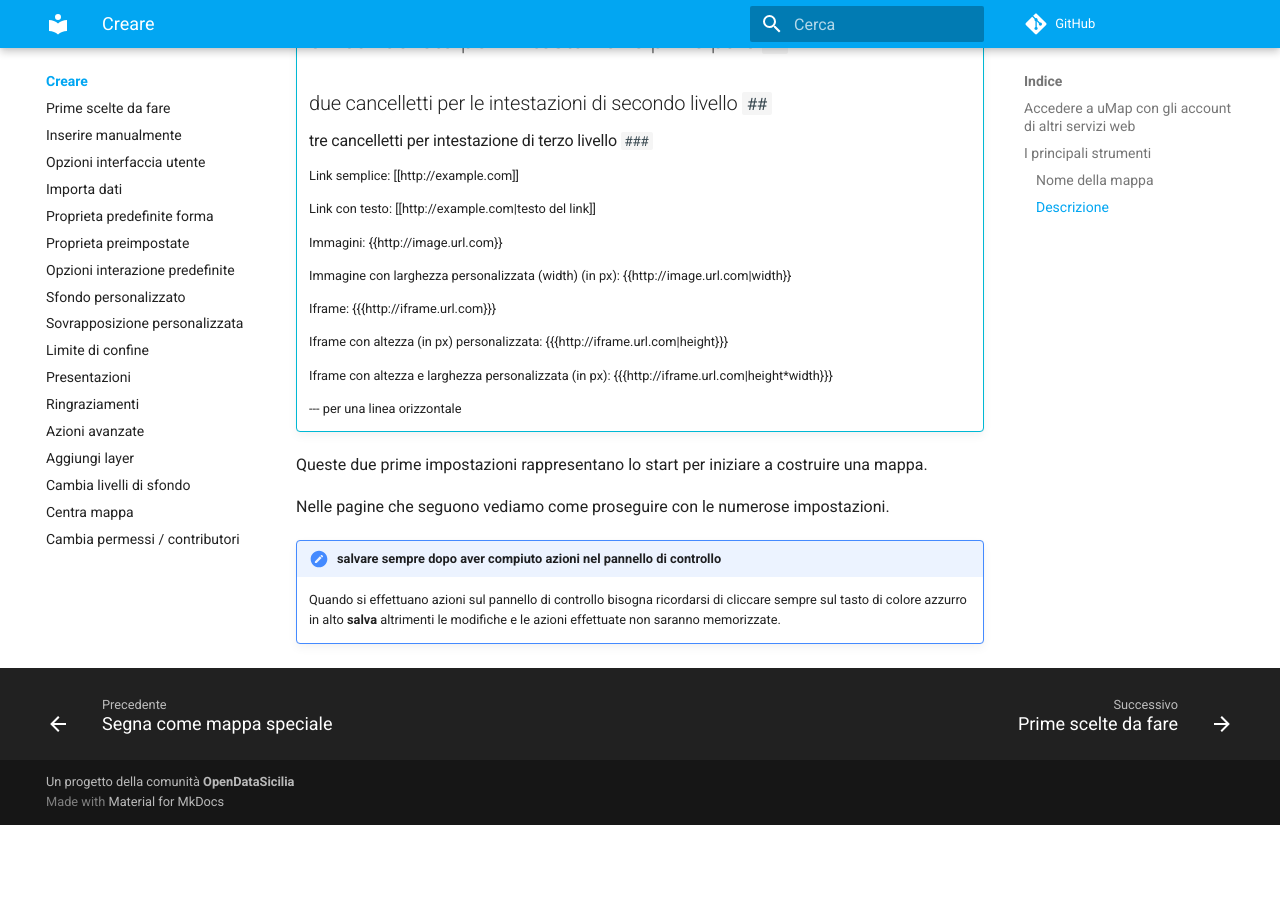
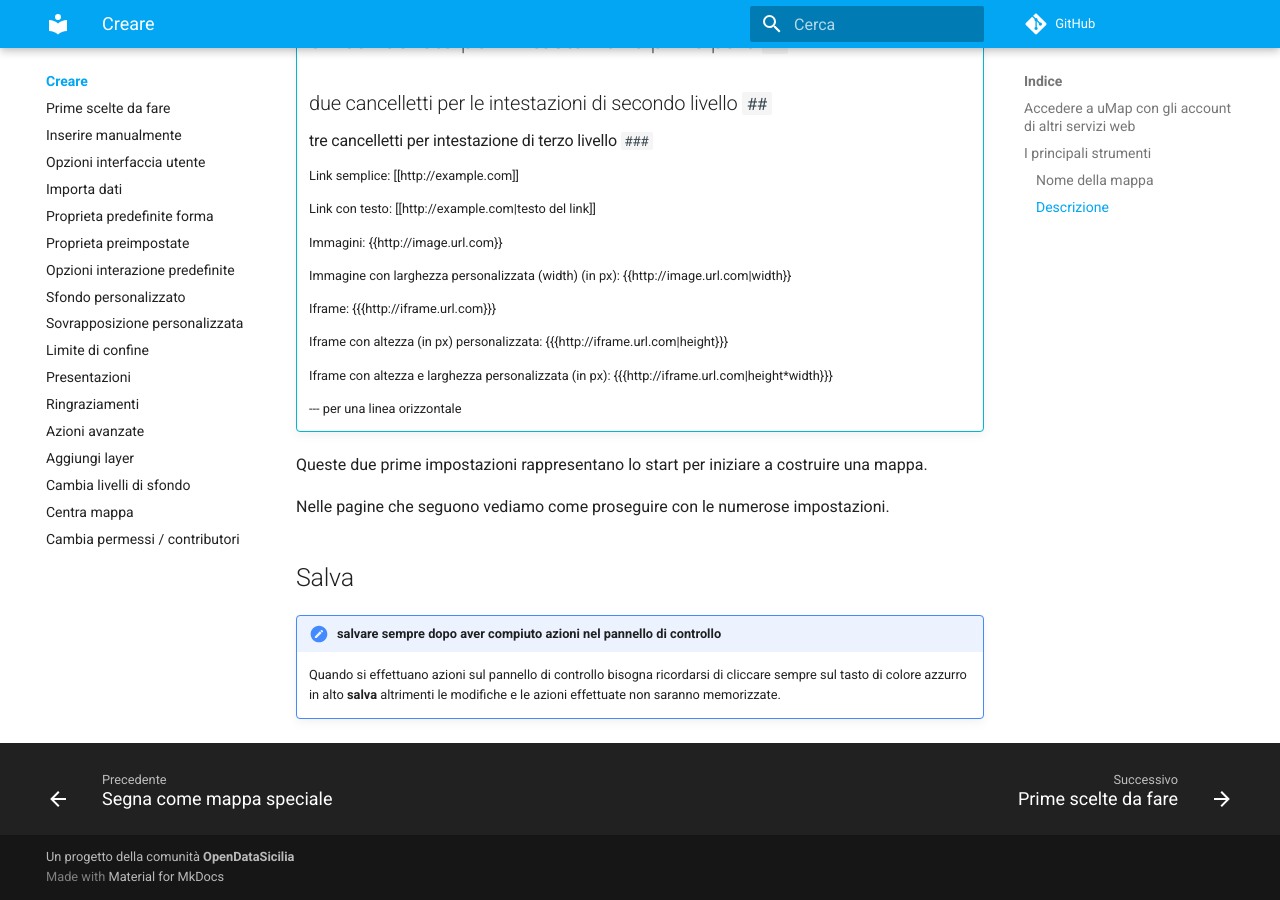
Before and after one commit to opendatasicilia/guida-umap, an MkDocs documentation site: the page built from docs/creare/index.md, in a window 1280 px wide and 900 px high, scrolled down 2245 px. Built offline with MkDocs 1.6.1 and Material for MkDocs 9.7.7, drawn with Linux system fonts in a browser that asks for light colours; comment, search, counter and statistics services are not loaded; before the commit the page ends 3070 px from its top, so only the background shows below that.

Commit message:
Update index.md

```diff
--- a/docs/creare/index.md
+++ b/docs/creare/index.md
@@ -82,6 +82,8 @@ Queste due prime impostazioni rappresentano lo start per iniziare a costruire un
 
 Nelle pagine che seguono vediamo come proseguire con le numerose impostazioni.
 
+## Salva
+
 
 !!! attention "salvare sempre dopo aver compiuto azioni nel pannello di controllo"
 
```
